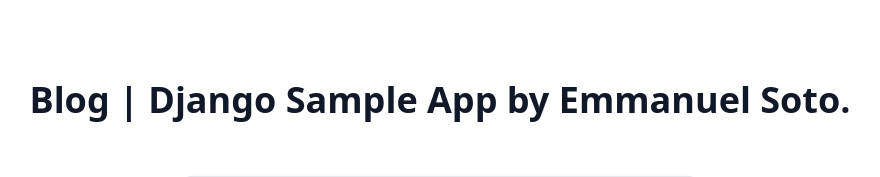
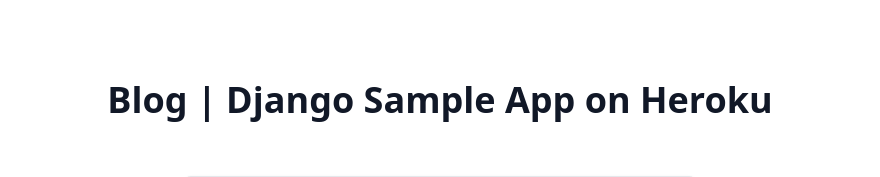
Before and after one commit to EmmanuelTechRD/rdmyapp-production-ready, a Django app: page / in a window 1280 px wide. Shown: the top 177 px of the page, without its empty margins (200-1080 px from the left). Run offline with Django 5.2, Linux system fonts and the light colour scheme; data comes from the database, SQL or seed files in the repository; some libraries are stand-ins or nearby versions.

Commit message:
[UPDATE] Production ready

```diff
--- a/myapp/admin.py
+++ b/myapp/admin.py
@@ -1,5 +1,3 @@
 from django.contrib import admin
-from blog import models as blog_models
 
 # Register your models here.
-admin.site.register(blog_models.Post)
--- a/myapp/settings.py
+++ b/myapp/settings.py
@@ -28,7 +28,7 @@
 SECRET_KEY = os.environ.get('SECRET_KEY')
 
 # SECURITY WARNING: don't run with debug turned on in production!
-DEBUG = True
+DEBUG = False
 
 ALLOWED_HOSTS = ["rdmyapp-production-ready-14117cded9f8.herokuapp.com", "127.0.0.1"]
 
--- a/templates/blog/posts.html
+++ b/templates/blog/posts.html
@@ -12,11 +12,7 @@
     <section id="blog" class="grid place-items-center px-3 py-20">
 
         <h1 class="mb-14 text-4xl font-bold text-center text-gray-900">
-            Blog | Django Sample App by
-
-            <a href="https://www.esportfolio.dev" target="_blank">
-                Emmanuel Soto.
-            </a>
+            Blog | Django Sample App on Heroku
         </h1>
 
         {% for post in posts %}
```
